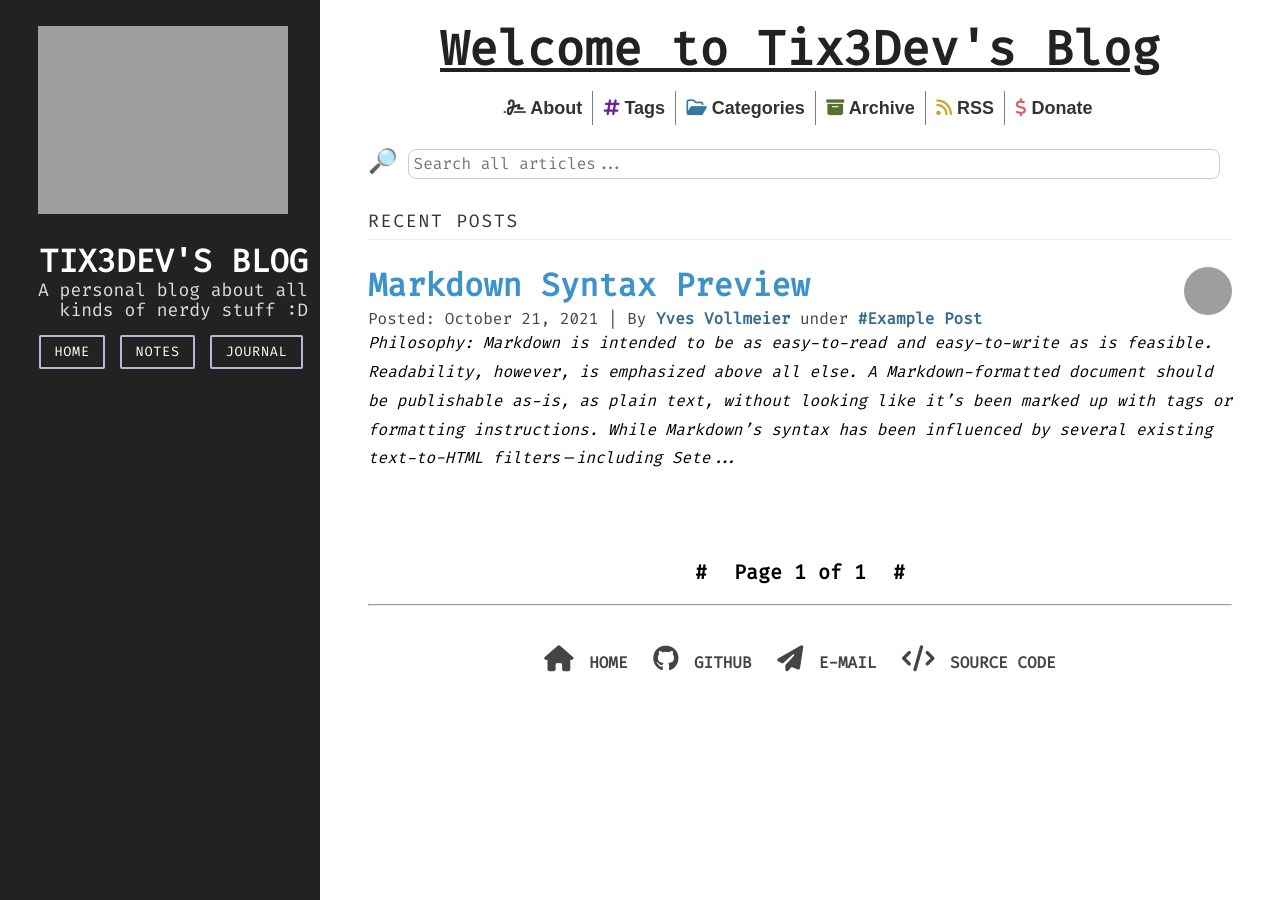
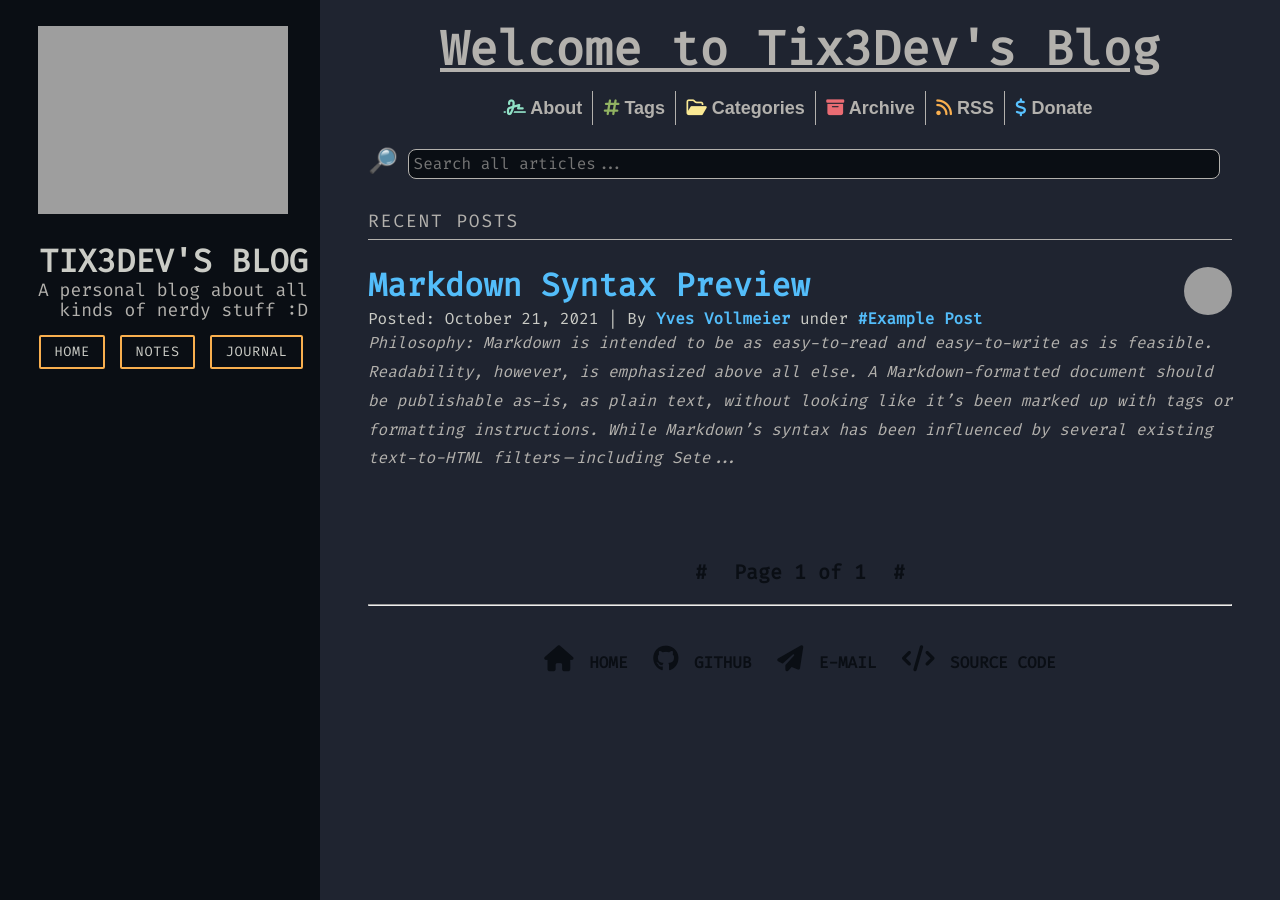
Before and after one commit to Tix3Dev/tix3dev.github.io, a Jekyll site: the page built from index.html, in a window 1280 px wide. Built offline with Jekyll 4.4.1, drawn with Linux system fonts in a browser that asks for light colours; nearby versions of some CDN libraries; the list of posts is cut into pages by our own code.

Commit message:
[new] color theme

```diff
--- a/assets/main.css
+++ b/assets/main.css
@@ -1,4 +1,9 @@
 @import url('https://fonts.googleapis.com/css2?family=Fira+Code:wght@400&display=swap');
+
+body {
+  background-color: #1f2430;  /* new */
+  color: #b3b1ad;
+}
 
 * {
   -webkit-box-sizing: border-box;
@@ -19,7 +24,7 @@ li {
 
 a {
   text-decoration: none;
-  color: rgb(61, 146, 201);
+  color: #53bdfa;  /* ok */
 }
 
 a:hover,
@@ -46,17 +51,17 @@ img {
 }
 
 mark {
-  background-color: #fffaa1;
+  background-color: #f9af4f;  /* done */
 }
 
 blockquote {
-  border-left: 2px #aaa solid;
+  border-left: 2px #fae994 solid;  /* done */
   padding-left: 7px;
   font-style: italic;
 }
 
 hr {
-  color: #ddd;
+  color: #b3b1ad;  /* done */
 }
 
 table {
@@ -65,16 +70,16 @@ table {
 
 td,
 th {
-  border: 1px solid #ddd;
+  border: 2px solid #f9af4f;  /* done */
   padding: 8px;
 }
 
 tr:nth-child(even) {
-  background-color: #f2f2f2;
+  background-color: #394152;  /* done - special color (lighter body background-color) */
 }
 
 tr:hover {
-  color: #666;
+  color: #0a0e14;  /* done */
 }
 
 th {
@@ -93,13 +98,17 @@ footer span {
   text-transform: uppercase;
 }
 
+.pure-menu-item {
+  color: #0a0e14;  /* new */
+}
+
 footer .pure-menu-link {
-  color: #444;
+  color: #0a0e14;  /* done */
 }
 
 footer .pure-menu-link:hover {
-  color: #111;
-  background-color: #fff;
+  color: #b3b1ad;  /* done */
+  background-color: transparent;  /* done */
   text-decoration: none;
 }
 
@@ -114,8 +123,8 @@ footer .pure-menu-link:hover {
 }
 
 .sidebar {
-  background: #222;
-  color: #fff;
+  background: #0a0e14; /* done */
+  color: #b3b1ad;  /* done */
 }
 
 .sidebar-info {
@@ -144,12 +153,12 @@ footer .pure-menu-link:hover {
 }
 
 .brand-title a {
-  color: white;
+  color: #cbccc6;  /* done */
 }
 
 .brand-tagline {
   font-weight: 300;
-  color: #ddd;
+  color: #b3b1ad;  /* done */
   font-size: 18px;
 }
 
@@ -167,8 +176,8 @@ footer .pure-menu-link:hover {
 
 .nav-item a {
   background: transparent;
-  border: 2px solid rgb(195, 176, 219);
-  color: #fff;
+  border: 2px solid #f9af4f;  /* done */
+  color: #cbccc6;  /* done */
   margin-top: 1em;
   margin-right: 5px;
   letter-spacing: 0.05em;
@@ -178,14 +187,14 @@ footer .pure-menu-link:hover {
 
 .nav-item a:hover,
 .nav-item a:focus {
-  border: 2px solid rgb(61, 70, 201);
+  border: 2px solid #b3b1ad;  /* done */
   text-decoration: none;
 }
 
 .content-subhead {
   text-transform: uppercase;
-  color: #333;
-  border-bottom: 1px solid #eee;
+  color: #b3b1ad;  /* done */
+  border-bottom: 1px solid #b3b1ad;  /* done */
   padding: 0.4em 0;
   font-size: 18px;
   font-weight: 400;
@@ -232,7 +241,7 @@ footer .pure-menu-link:hover {
 
 .post-title {
   font-size: 2em;
-  color: #222;
+  color: #53bdfa;  /* done */
   margin-bottom: 0.2em;
 }
 
@@ -249,16 +258,16 @@ footer .pure-menu-link:hover {
 
 .post-meta {
   font-family: "Fira Code", sans-serif;
-  color: #444;
+  color:#cbccc6;  /* done */
   margin: 0;
 }
 
 .post-meta a {
   font-weight: bold;
-  color: #376a8c;
+  color: #53bdfa;  /* done */
 }
 
-.post-category {
+.post-category {        /* TODO */
   margin: 0 0.1em;
   padding: 0.3em 1em;
   color: #fff;
@@ -270,7 +279,7 @@ footer .pure-menu-link:hover {
   margin: 1em 0;
 }
 
-.post-image-meta {
+.post-image-meta {        /* TODO */
   margin-top: -3.5em;
   margin-left: 1em;
   color: #fff;
@@ -283,7 +292,7 @@ footer .pure-menu-link:hover {
 }
 
 .post-description {
-  color: black;
+  color: #b3b1ad;  /* done */
   line-height: 1.8em;
   margin-top: -15px;
 }
@@ -296,7 +305,7 @@ footer .pure-menu-link:hover {
 
 .archive-links a,
 .tags a {
-  color: #376a8c;
+  color: #53bdfa;  /* done */
 }
 
 /* AUTHOR */
@@ -405,11 +414,11 @@ footer .pure-menu-link:hover {
   text-decoration: underline;
   font-size: 48px;
   margin-bottom: 0px;
-  color: #222;
+  color: #b3b1ad;  /* done */
 }
 
 .jekyll-header:hover {
-  color: #6f1f91;
+  color: #0a0e14;  /* done */
 }
 
 .content {
@@ -447,10 +456,10 @@ footer ul {
   font-size: 18px;
   font-weight: 600;
   padding: 7px 10px;
-  border-right: 1px grey solid;
+  border-right: 1px #b3b1ad solid;  /* done */
   margin-left: -4px;
   text-decoration: none;
-  color: #333;
+  color: #b3b1ad;  /* done */
   margin-top: 10px;
 }
 
@@ -459,8 +468,8 @@ footer ul {
 }
 
 .menu a:hover {
-  background-color: #eee;
-  color: #000;
+  background-color: #b3b1ad;  /* done */
+  color: #0a0e14;  /* done */
 }
 
 .about,
@@ -474,27 +483,27 @@ footer ul {
 }
 
 .about i {
-  color: #333;
+  color: #90e1c6;  /* done */
 }
 
 .hashtags i {
-  color: #6f1f91;
+  color: #91b362;  /* done */
 }
 
 .categories i {
-  color: #3878a0;
+  color: #fae994;  /* done */
 }
 
 .archive i {
-  color: #56712d;
+  color: #ea6c73;  /* done */
 }
 
 .rss i {
-  color: #cfa531;
+  color: #f9af4f;  /* done */
 }
 
 .donate i {
-  color: #da6064;
+  color: #59c2ff;  /* done */
 }
 
 /* SEARCH */
@@ -506,15 +515,17 @@ footer ul {
 }
 
 #results-container {
-  border: 1px solid black;
+  border: 1px solid #0a0e14; /* done */
 }
 
 #search-input {
   width: 94%;
   margin: 10px 0;
   padding: 5px;
-  border: 1px #ccc solid;
+  border: 1px #b3b1ad solid;  /* done */
   border-radius: 8px;
+  background-color: #0a0e14;  /* new */
+  color: #b3b1ad; /* new */
 }
 
 .search-icon {
```
